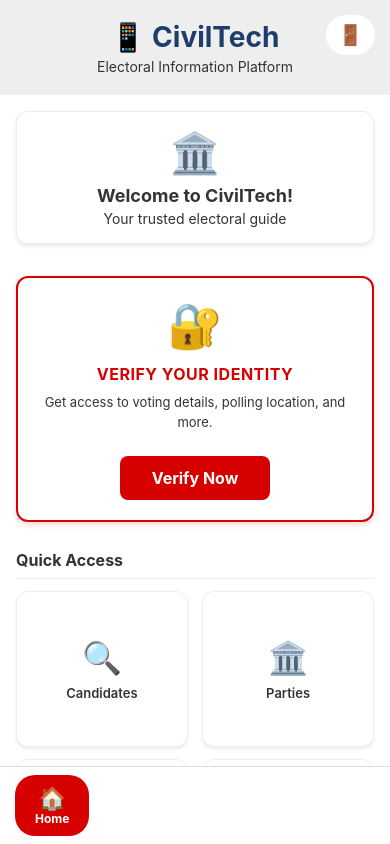
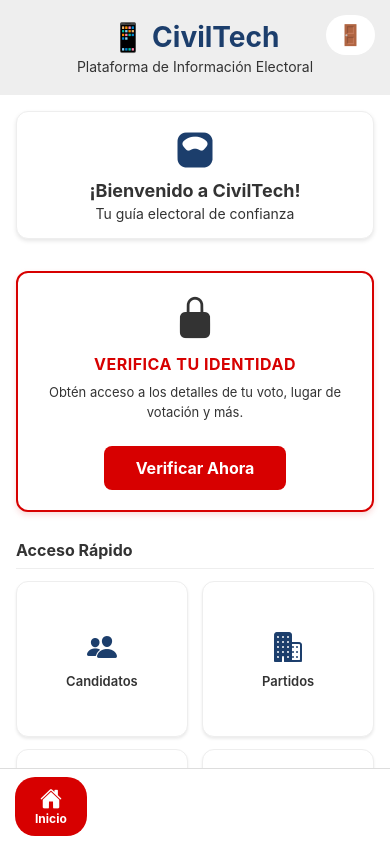
Before and after one commit to CBElmer28/Frontend-Hackaton, a React Native app: screen /MainTabs in a window 390 px wide. Built offline with nearby package versions, Linux system fonts and the light colour scheme; no server answers.

Commit message:
traducciones y iconos

```diff
--- a/navigation/MainTabs.js
+++ b/navigation/MainTabs.js
@@ -1,5 +1,5 @@
 // src/navigation/MainTabs.js
-import React, { useState, useRef } from "react";
+import React, { useState, useRef, useEffect } from "react";
 import {
   View,
   Text,
@@ -9,6 +9,7 @@ import {
   Alert,
   Dimensions,
 } from "react-native";
+import { Ionicons } from "@expo/vector-icons";
 
 // --- Your Screens ---
 import ElectorCandidatosScreen from "../screens/ElectorCandidatosScreen";
@@ -20,12 +21,11 @@ import VerificarScreen from "../screens/VerificarScreen";
 const screenWidth = Dimensions.get("window").width;
 
 export default function MainTabs({ navigation, route }) {
-  const [activeTab, setActiveTab] = useState("Home");
+  const [activeTab, setActiveTab] = useState("Inicio");
   const scrollRef = useRef(null);
 
   const role = route?.params?.role ?? null;
-
-  // (requestedTab handling moved later, after allScreens/allKeys are defined)
+  const datos = route?.params?.datos ?? null;
 
   const colors = {
     redPrimary: "#D70000",
@@ -36,25 +36,27 @@ export default function MainTabs({ navigation, route }) {
   };
 
   const getTabIcon = (tab, isActive) => {
-    const emojiMap = {
-      Home: "🏠",
-      Candidatos: "🔍",
-      Calendarios: "🗓️",
-      Partidos: "🏛️",
-      Verificar: "✅",
-      "Mi Voto": "🗳️",
-      "Inicio Miembro": "👤",
-      Asignación: "📋",
-      "Calendario Miembro": "📆",
-      Deberes: "🧭",
-      "Cerrar Sesión": "🚪",
+    const iconMap = {
+      Inicio: "home",
+      Candidatos: "search",
+      Calendarios: "calendar",
+      Partidos: "business",
+      Verificar: "checkmark-circle",
+      "Mi Voto": "ballot",
+      "Inicio Miembro": "person",
+      Asignación: "clipboard",
+      "Calendario Miembro": "calendar-outline",
+      Deberes: "compass",
+      "Cerrar Sesión": "log-out",
     };
 
     return (
       <View style={{ alignItems: "center", justifyContent: "center" }}>
-        <Text style={[isActive ? styles.activeIcon : styles.icon]}>
-          {emojiMap[tab] || "❓"}
-        </Text>
+        <Ionicons
+          name={iconMap[tab] || "help-circle"}
+          size={22}
+          color={isActive ? colors.white : colors.dark}
+        />
         <Text
           style={[
             isActive ? styles.activeLabelText : styles.labelText,
@@ -68,7 +70,7 @@ export default function MainTabs({ navigation, route }) {
   };
 
   const screens = {
-  Home: (
+    Inicio: (
       <HomeScreen
         navigation={navigation}
         onTabSwitch={(tabName) => {
@@ -96,10 +98,6 @@ export default function MainTabs({ navigation, route }) {
     screens["Deberes"] = <MemberDeberesScreen />;
   }
 
-  let tabKeys = Object.keys(screens);
-
-  // Build a full screens collection (allScreens) so hidden routes remain navigable
-  // while we render a curated set of bottom tabs to avoid visual overload.
   const allScreens = {
     ...screens,
     Candidatos: <ElectorCandidatosScreen />,
@@ -108,39 +106,19 @@ export default function MainTabs({ navigation, route }) {
     Verificar: <VerificarScreen navigation={navigation} />,
   };
 
-  if (role === "elector") {
-    const ElectorInicioScreen = require("../screens/ElectorInicioScreen").default;
-    allScreens["Mi Voto"] = <ElectorInicioScreen />;
-  }
-
-  if (role === "member") {
-    const MemberInicioScreen = require("../screens/MemberInicioScreen").default;
-    const MemberAsignacionScreen = require("../screens/MemberAsignacionScreen").default;
-    const MemberCalendarioScreen = require("../screens/MemberCalendarioScreen").default;
-    const MemberDeberesScreen = require("../screens/MemberDeberesScreen").default;
-
-    allScreens["Inicio Miembro"] = <MemberInicioScreen />;
-    allScreens["Asignación"] = <MemberAsignacionScreen />;
-    allScreens["Calendario Miembro"] = <MemberCalendarioScreen />;
-    allScreens["Deberes"] = <MemberDeberesScreen />;
-  }
-
   const allKeys = Object.keys(allScreens);
-  // Use allKeys for the paging ScrollView; bottom tabs will be a filtered view
-  tabKeys = allKeys;
-  const activeIndex = tabKeys.indexOf(activeTab);
+  const activeIndex = allKeys.indexOf(activeTab);
 
   const handleScroll = (event) => {
     const index = Math.round(event.nativeEvent.contentOffset.x / screenWidth);
-  const nextTab = tabKeys[index];
+    const nextTab = allKeys[index];
 
     if (nextTab === "Cerrar Sesión") {
-    // Evita actualizar el estado para no provocar doble render
       Alert.alert("Cerrar sesión", "¿Desea cerrar sesión?", [
         {
           text: "Cancelar",
           style: "cancel",
-        onPress: () => scrollToTab(activeIndex), // vuelve al tab anterior
+          onPress: () => scrollToTab(activeIndex),
         },
         {
           text: "Sí",
@@ -148,7 +126,6 @@ export default function MainTabs({ navigation, route }) {
         },
       ]);
     } else {
-    // Solo actualiza si no es "Cerrar Sesión"
       if (nextTab !== activeTab) {
         setActiveTab(nextTab);
       }
@@ -160,18 +137,19 @@ export default function MainTabs({ navigation, route }) {
     setActiveTab(allKeys[index]);
   };
 
-  // If a specific tab is requested via route params, switch to it
-  React.useEffect(() => {
+  useEffect(() => {
     const requestedTab = route?.params?.activeTab;
     if (requestedTab && allKeys.includes(requestedTab)) {
       const idx = allKeys.indexOf(requestedTab);
       scrollToTab(idx);
+    } else if (!datos) {
+      const idx = allKeys.indexOf("Inicio");
+      if (idx !== -1) scrollToTab(idx);
     }
   }, [route?.params?.activeTab]);
 
   return (
     <View style={styles.container}>
-      {/* Scrollable screens */}
       <ScrollView
         horizontal
         pagingEnabled
@@ -187,7 +165,6 @@ export default function MainTabs({ navigation, route }) {
         ))}
       </ScrollView>
 
-      {/* Bottom Tabs */}
       <View style={styles.tabContainer}>
         <ScrollView
           horizontal
@@ -248,8 +225,6 @@ const styles = StyleSheet.create({
     backgroundColor: "#fff",
     marginHorizontal: 5,
   },
-  icon: { fontSize: 20 },
-  activeIcon: { fontSize: 22 },
   labelText: { fontSize: 12 },
   activeLabelText: { fontSize: 12, fontWeight: "bold" },
 });
--- a/package.json
+++ b/package.json
@@ -23,6 +23,7 @@
     "react-native-reanimated": "~4.1.1",
     "react-native-safe-area-context": "~5.6.0",
     "react-native-screens": "~4.16.0",
-    "react-native-tab-view": "^4.2.0"
+    "react-native-tab-view": "^4.2.0",
+    "react-native-vector-icons": "^10.3.0"
   }
 }
--- a/screens/CandidatoDetalleScreen.js
+++ b/screens/CandidatoDetalleScreen.js
@@ -1,15 +1,22 @@
 import React, { useEffect, useState } from "react";
-import { View, Text, StyleSheet, ScrollView, ActivityIndicator } from "react-native";
+import {
+  View,
+  Text,
+  StyleSheet,
+  ScrollView,
+  ActivityIndicator,
+} from "react-native";
+import { Ionicons } from "@expo/vector-icons";
 
 const colors = {
-  redPrimary: '#D70000',
-  blueSecondary: '#1C3E6C',
-  grayText: '#444444',
-  white: '#FFFFFF',
-  grayBackground: '#F0F2F5'
+  redPrimary: "#D70000",
+  blueSecondary: "#1C3E6C",
+  grayText: "#444444",
+  white: "#FFFFFF",
+  grayBackground: "#F0F2F5",
 };
 
-const API_URL = 'https://backend-hackaton-bice.vercel.app';
+const API_URL = "https://backend-hackaton-bice.vercel.app";
 
 export default function CandidatoDetalleScreen({ route }) {
   const { id, nombre } = route.params || {};
@@ -21,44 +28,61 @@ export default function CandidatoDetalleScreen({ route }) {
     let active = true;
     setLoading(true);
     fetch(`${API_URL}/candidatos/${id}`)
-      .then(r => r.json())
-      .then(json => {
+      .then((r) => r.json())
+      .then((json) => {
         if (!active) return;
         if (json?.ok) setData(json.data);
-        else setError("Error cargando candidato");
+        else setError("Error al cargar el candidato");
       })
-      .catch(() => setError("No se pudo conectar con el backend"))
+      .catch(() => setError("No se pudo conectar con el servidor"))
       .finally(() => setLoading(false));
-    return () => { active = false; };
+    return () => {
+      active = false;
+    };
   }, [id]);
+
+  const Section = ({ icon, label }) => (
+    <View style={styles.sectionHeader}>
+      <Ionicons name={icon} size={18} color={colors.redPrimary} style={{ marginRight: 6 }} />
+      <Text style={styles.section}>{label}</Text>
+    </View>
+  );
 
   return (
     <ScrollView style={styles.container}>
-      <Text style={styles.title}>{nombre || 'Candidato'}</Text>
+      <Text style={styles.title}>{nombre || "Candidato"}</Text>
       {loading && <ActivityIndicator color={colors.redPrimary} style={{ marginTop: 10 }} />}
       {error ? <Text style={styles.error}>{error}</Text> : null}
 
       {data && (
         <View style={styles.card}>
-          <Text style={styles.section}>Partido</Text>
-          <Text style={styles.text}>{data.partido_nombre || '—'}</Text>
+          <Section icon="flag" label="Partido" />
+          <Text style={styles.text}>{data.partido_nombre || "—"}</Text>
 
-          <Text style={styles.section}>Hoja de Vida</Text>
-          <Text style={styles.text}>{data.hoja_vida ? JSON.stringify(data.hoja_vida) : '—'}</Text>
+          <Section icon="document-text" label="Hoja de vida" />
+          <Text style={styles.text}>
+            {data.hoja_vida ? JSON.stringify(data.hoja_vida) : "—"}
+          </Text>
 
-          <Text style={styles.section}>Propuestas</Text>
-          {(data.propuestas || []).map(p => (
-            <Text key={p.id} style={styles.text}>{p.titulo || 'Propuesta'}{p.descripcion ? ` — ${p.descripcion}` : ''}</Text>
+          <Section icon="bulb" label="Propuestas" />
+          {(data.propuestas || []).map((p) => (
+            <Text key={p.id} style={styles.text}>
+              {p.titulo || "Propuesta"}
+              {p.descripcion ? ` — ${p.descripcion}` : ""}
+            </Text>
           ))}
 
-          <Text style={styles.section}>Candidaturas</Text>
-          {(data.candidaturas || []).map(ca => (
-            <Text key={ca.id} style={styles.text}>{ca.cargo || ''}{ca.region_nombre ? ` — ${ca.region_nombre}` : ''}</Text>
+          <Section icon="briefcase" label="Candidaturas" />
+          {(data.candidaturas || []).map((ca) => (
+            <Text key={ca.id} style={styles.text}>
+              {ca.cargo || ""}
+              {ca.region_nombre ? ` — ${ca.region_nombre}` : ""}
+            </Text>
           ))}
 
-          <Text style={styles.section}>Noticias</Text>
-          {(data.noticias || []).map(n => (
-            <Text key={n.id} style={styles.text}>{n.titulo || ''}</Text>
+          <Section icon="newspaper" label="Noticias" />
+          {(data.noticias || []).map((n) => (
+            <Text key={n.id} style={styles.text}>{n.titulo || ""}</Text>
           ))}
         </View>
       )}
@@ -68,9 +92,30 @@ export default function CandidatoDetalleScreen({ route }) {
 
 const styles = StyleSheet.create({
   container: { flex: 1, backgroundColor: colors.grayBackground, padding: 15 },
-  title: { fontSize: 22, fontWeight: 'bold', color: colors.blueSecondary, marginBottom: 20, borderBottomWidth: 2, borderBottomColor: colors.redPrimary, paddingBottom: 5 },
-  card: { backgroundColor: colors.white, padding: 15, borderRadius: 10 },
-  section: { fontSize: 18, fontWeight: 'bold', color: colors.redPrimary, marginTop: 10 },
+  title: {
+    fontSize: 22,
+    fontWeight: "bold",
+    color: colors.blueSecondary,
+    marginBottom: 20,
+    borderBottomWidth: 2,
+    borderBottomColor: colors.redPrimary,
+    paddingBottom: 5,
+  },
+  card: {
+    backgroundColor: colors.white,
+    padding: 15,
+    borderRadius: 10,
+  },
+  sectionHeader: {
+    flexDirection: "row",
+    alignItems: "center",
+    marginTop: 10,
+  },
+  section: {
+    fontSize: 18,
+    fontWeight: "bold",
+    color: colors.redPrimary,
+  },
   text: { fontSize: 14, color: colors.grayText, marginTop: 4 },
-  error: { color: colors.redPrimary }
+  error: { color: colors.redPrimary },
 });
--- a/screens/HomeScreen.js
+++ b/screens/HomeScreen.js
@@ -7,6 +7,8 @@ import {
   TouchableOpacity,
   Alert,
 } from "react-native";
+// Importamos el componente Icon de Ionicons (para proyectos Expo)
+import { Ionicons } from "@expo/vector-icons";
 import LogoutButton from "../components/LogoutButton";
 
 // Color Palette
@@ -20,42 +22,42 @@ const colors = {
 };
 
 export default function HomeScreen({ navigation, onTabSwitch }) {
-  // Sample data for upcoming dates
+  // Sample data for upcoming dates (TRADUCIDO)
   const upcomingDates = [
-    { date: "Nov 19, 2025", event: "Early Voting Begins" },
-    { date: "Nov 22, 2025", event: "Last Day to Register" },
-    { date: "Nov 25, 2025", event: "Election Day" },
-    { date: "Dec 02, 2025", event: "Results Certification" },
+    { date: "19 Nov, 2025", event: "Inicio de Votación Anticipada" },
+    { date: "22 Nov, 2025", event: "Último Día para Registrarse" },
+    { date: "25 Nov, 2025", event: "Día de Elecciones" },
+    { date: "02 Dic, 2025", event: "Certificación de Resultados" },
   ];
 
-  // Sample data for alerts
+  // Sample data for alerts (TRADUCIDO Y CON ICONOS DE IONICONS)
   const alerts = [
     {
       id: 1,
       type: "warning",
-      icon: "⚠️",
-      title: "Updated Registration Rules",
+      iconName: "warning", // Ionicons para advertencia
+      title: "Reglas de Registro Actualizadas",
       description:
-        "New documentation requirements effective Nov 20, 2025.",
+        "Nuevos requisitos de documentación efectivos a partir del 20 de Nov, 2025.",
       color: colors.redPrimary,
     },
     {
       id: 2,
       type: "info",
-      icon: "ℹ️",
-      title: "Voting Accessibility",
+      iconName: "information-circle", // Ionicons para información
+      title: "Accesibilidad de Voto",
       description:
-        "All polling locations are fully accessible. Learn about our accommodations.",
+        "Todos los centros de votación son totalmente accesibles. Conozca nuestros ajustes.",
       color: colors.blueSecondary,
     },
   ];
 
-  // Quick access tiles with navigation handlers
+  // Quick access tiles with navigation handlers (TRADUCIDO Y CON ICONOS DE IONICONS)
   const quickAccessTiles = [
     {
       id: 1,
-      emoji: "🔍",
-      label: "Candidates",
+      iconName: "people", // Candidatos
+      label: "Candidatos",
       action: () => {
         if (onTabSwitch) {
           onTabSwitch("Candidatos");
@@ -64,8 +66,8 @@ export default function HomeScreen({ navigation, onTabSwitch }) {
     },
     {
       id: 2,
-      emoji: "🏛️",
-      label: "Parties",
+      iconName: "business", // Partidos/Institución
+      label: "Partidos",
       action: () => {
         if (onTabSwitch) {
           onTabSwitch("Partidos");
@@ -74,8 +76,8 @@ export default function HomeScreen({ navigation, onTabSwitch }) {
     },
     {
       id: 3,
-      emoji: "🗓️",
-      label: "Calendar",
+      iconName: "calendar", // Calendario
+      label: "Calendario",
       action: () => {
         if (onTabSwitch) {
           onTabSwitch("Calendarios");
@@ -84,10 +86,10 @@ export default function HomeScreen({ navigation, onTabSwitch }) {
     },
     {
       id: 4,
-      emoji: "❓",
+      iconName: "help-circle", // FAQ
       label: "FAQ",
       action: () => {
-        Alert.alert("FAQ", "FAQ section - coming soon!");
+        Alert.alert("FAQ", "Sección de Preguntas Frecuentes - ¡próximamente!");
       },
     },
   ];
@@ -100,7 +102,7 @@ export default function HomeScreen({ navigation, onTabSwitch }) {
 
   const handleQuickAccessPress = (tabName) => {
     if (!onTabSwitch) {
-      Alert.alert("Error", "Tab switching not available");
+      Alert.alert("Error", "La navegación por pestañas no está disponible");
       return;
     }
   };
@@ -113,39 +115,41 @@ export default function HomeScreen({ navigation, onTabSwitch }) {
       showsVerticalScrollIndicator={false}
       contentContainerStyle={styles.scrollContent}
     >
-      {/* Header Section */}
+      {/* Header Section (TRADUCIDO) */}
       <View style={styles.headerSection}>
         <Text style={styles.appTitle}>📱 CivilTech</Text>
-        <Text style={styles.appTagline}>Electoral Information Platform</Text>
+        <Text style={styles.appTagline}>Plataforma de Información Electoral</Text>
       </View>
 
-      {/* Welcome Card */}
+      {/* Welcome Card (TRADUCIDO y CON ICONO AJUSTADO) */}
       <View style={styles.welcomeCard}>
-        <Text style={styles.welcomeIcon}>🏛️</Text>
-        <Text style={styles.welcomeTitle}>Welcome to CivilTech!</Text>
+        {/* Icono: Balanza/Justicia (Ionicons) */}
+        <Ionicons name="scale" size={40} color={colors.blueSecondary} style={styles.welcomeIcon} />
+        <Text style={styles.welcomeTitle}>¡Bienvenido a CivilTech!</Text>
         <Text style={styles.welcomeSubtitle}>
-          Your trusted electoral guide
+          Tu guía electoral de confianza
         </Text>
       </View>
 
-      {/* Verify Identity Card - Primary CTA */}
+      {/* Verify Identity Card - Primary CTA (TRADUCIDO y CON ICONO AJUSTADO) */}
       <View style={styles.verifyCard}>
-        <Text style={styles.verifyIcon}>🔐</Text>
-        <Text style={styles.verifyTitle}>VERIFY YOUR IDENTITY</Text>
+        {/* Icono: Candado (Ionicons) */}
+        <Ionicons name="lock-closed" size={44} color={colors.dark} style={styles.verifyIcon} />
+        <Text style={styles.verifyTitle}>VERIFICA TU IDENTIDAD</Text>
         <Text style={styles.verifyDescription}>
-          Get access to voting details, polling location, and more.
+          Obtén acceso a los detalles de tu voto, lugar de votación y más.
         </Text>
         <TouchableOpacity
           style={styles.verifyButton}
           onPress={handleVerifyPress}
         >
-          <Text style={styles.verifyButtonText}>Verify Now</Text>
+          <Text style={styles.verifyButtonText}>Verificar Ahora</Text>
         </TouchableOpacity>
       </View>
 
-      {/* Quick Access Section */}
+      {/* Quick Access Section (TRADUCIDO) */}
       <View style={styles.sectionContainer}>
-        <Text style={styles.sectionTitle}>Quick Access</Text>
+        <Text style={styles.sectionTitle}>Acceso Rápido</Text>
         <View style={styles.tilesGrid}>
           {quickAccessTiles.map((tile) => (
             <TouchableOpacity
@@ -153,20 +157,22 @@ export default function HomeScreen({ navigation, onTabSwitch }) {
               style={styles.tile}
               onPress={tile.action}
             >
-              <Text style={styles.tileEmoji}>{tile.emoji}</Text>
+              {/* Usando Icono de Ionicons */}
+              <Ionicons name={tile.iconName} size={32} color={colors.blueSecondary} style={styles.tileIcon} />
               <Text style={styles.tileLabel}>{tile.label}</Text>
             </TouchableOpacity>
           ))}
         </View>
       </View>
 
-      {/* Upcoming Dates Section */}
+      {/* Upcoming Dates Section (TRADUCIDO y CON ICONO AJUSTADO) */}
       <View style={styles.sectionContainer}>
-        <Text style={styles.sectionTitle}>Upcoming Election Dates</Text>
+        <Text style={styles.sectionTitle}>Próximas Fechas Electorales</Text>
         <View style={styles.datesList}>
           {upcomingDates.map((item, index) => (
             <View key={index} style={styles.dateCard}>
-              <Text style={styles.dateIcon}>📅</Text>
+              {/* Icono: Calendario */}
+              <Ionicons name="calendar-sharp" size={20} color={colors.dark} style={styles.dateIcon} />
               <View style={styles.dateContent}>
                 <Text style={styles.dateText}>{item.date}</Text>
                 <Text style={styles.dateEvent}>{item.event}</Text>
@@ -176,9 +182,9 @@ export default function HomeScreen({ navigation, onTabSwitch }) {
         </View>
       </View>
 
-      {/* News & Alerts Section */}
+      {/* News & Alerts Section (TRADUCIDO) */}
       <View style={styles.sectionContainer}>
-        <Text style={styles.sectionTitle}>News & Important Alerts</Text>
+        <Text style={styles.sectionTitle}>Noticias y Alertas Importantes</Text>
         <View style={styles.alertsList}>
           {alerts.map((alert) => (
             <View key={alert.id} style={styles.alertCard}>
@@ -186,7 +192,8 @@ export default function HomeScreen({ navigation, onTabSwitch }) {
                 style={[styles.alertAccent, { backgroundColor: alert.color }]}
               />
               <View style={styles.alertContent}>
-                <Text style={styles.alertIcon}>{alert.icon}</Text>
+                {/* Usando Icono de Ionicons */}
+                <Ionicons name={alert.iconName} size={20} color={alert.color} style={styles.alertIcon} />
                 <View style={styles.alertTextContainer}>
                   <Text style={styles.alertTitle}>{alert.title}</Text>
                   <Text style={styles.alertDescription}>
@@ -356,8 +363,7 @@ const styles = StyleSheet.create({
     shadowRadius: 3,
     shadowOffset: { width: 0, height: 2 },
   },
-  tileEmoji: {
-    fontSize: 32,
+  tileIcon: {
     marginBottom: 8,
   },
   tileLabel: {
@@ -381,7 +387,6 @@ const styles = StyleSheet.create({
     alignItems: "center",
   },
   dateIcon: {
-    fontSize: 20,
     marginRight: 12,
   },
   dateContent: {
@@ -434,7 +439,6 @@ const styles = StyleSheet.create({
     paddingLeft: 12,
   },
   alertIcon: {
-    fontSize: 20,
     marginRight: 12,
     marginTop: 2,
   },
```
Also changed, not shown: 1 other file (tests, documents, lock files or other folders). Lines whose indentation alone changed are shown as unchanged.
